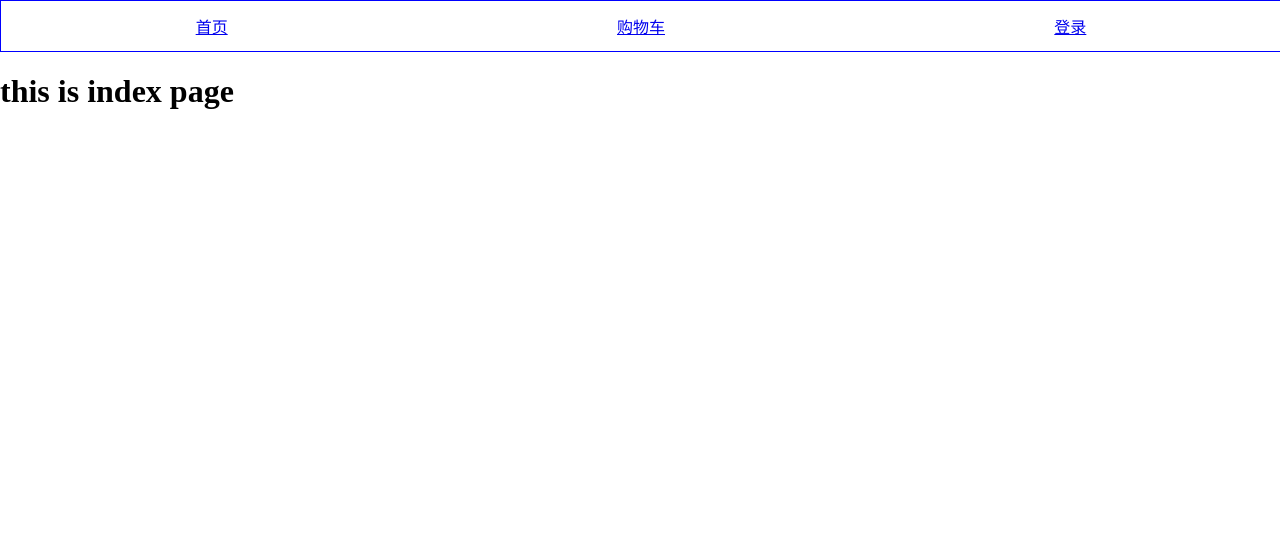
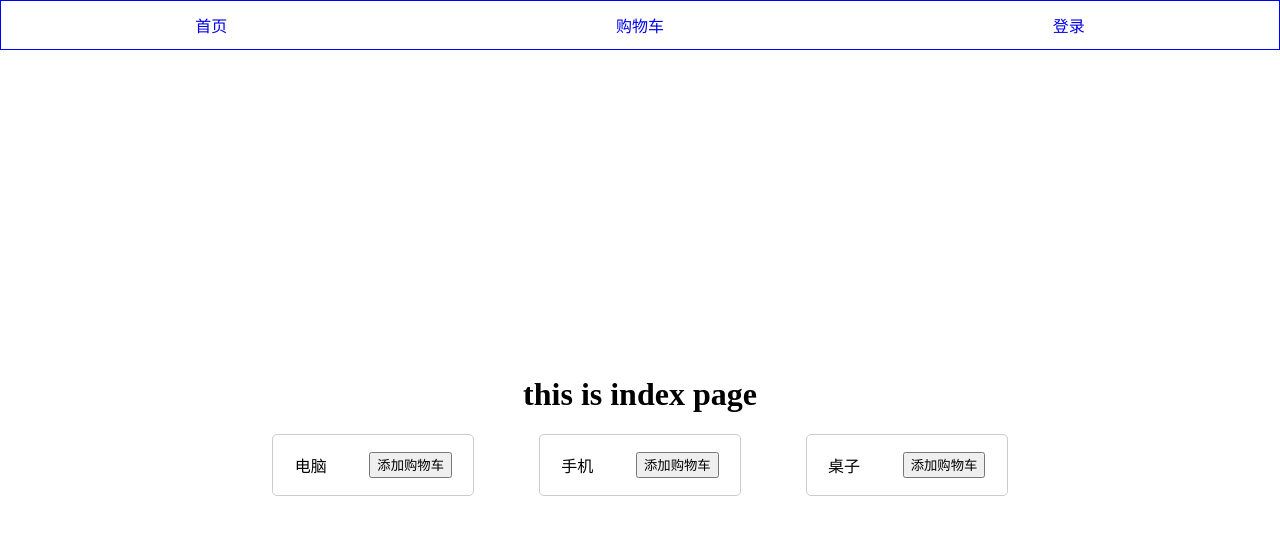
Before and after one commit to SouthArbor/demoForTs, a Vue app: page / in a window 1280 px wide. Shown: the top 534 px of the page. Built offline with nearby package versions, Linux system fonts and the light colour scheme.

Commit message:
简易购物车demo

```diff
--- a/src/App.vue
+++ b/src/App.vue
@@ -30,7 +30,7 @@ import Menu from './components/menu.vue'
 
 <template>
   <Menu/>
-  <router-view></router-view>
+  <div class="view-main"><router-view></router-view></div>
 
   <!-- <HelloWorld ref="hellWorldRef"/> -->
   <!-- <test/> -->
@@ -40,4 +40,12 @@ import Menu from './components/menu.vue'
 </template>
 
 <style scoped>
+.view-main{
+  height: calc(100% - 50px);
+  /* height: 100%; */
+  display: flex;
+  justify-content: center;
+  align-items: center;
+  flex-direction: column;
+}
 </style>
--- a/src/components/menu.vue
+++ b/src/components/menu.vue
@@ -35,6 +35,7 @@ let menuArr = reactive(menuArrTemp)
 .menu-content{
   display: flex;
   border: 1px solid blue;
+  box-sizing: border-box;
   width: 100%;
   height: 50px;
   justify-content: space-around;
--- a/src/pages/cart.vue
+++ b/src/pages/cart.vue
@@ -1,7 +1,14 @@
 <template>
   <h1> this is cart page</h1>
   <div>总数:{{ cartStore.allNum }}</div>
-  <div v-for="item in cartStore.cartList">{{ item.name }}</div>
+  <div v-for="item in cartStore.cartList" class="goods-row">
+    <div>{{ item.name }}</div>
+    <div>
+      <span class="button" @click="minus(item.id)">-</span>
+      <span>{{item.num}}</span>
+      <span class="button" @click="add(item)">+</span>
+    </div>
+  </div>
 </template>
 
 <script setup lang='ts'>
@@ -9,8 +16,27 @@
 import { useCartStore } from "../store/cart.js";
 
 const cartStore = useCartStore();
+
+const add = (goods) => {
+  cartStore.addCartNum(goods)
+}
+
+const minus = (id) => {
+  cartStore.minusCartNum(id)
+}
 </script>
 
 <style>
-
+.button{
+  padding: 0px 5px;
+  border: 1px solid brown;
+  border-radius: 5px;
+  cursor: pointer;
+}
+.goods-row{
+  display: flex;
+  width: 100px;
+  justify-content: space-around;
+  margin: 10px 0px;
+}
 </style>
--- a/src/pages/index.vue
+++ b/src/pages/index.vue
@@ -1,16 +1,44 @@
 <template>
   <h1> this is index page</h1>
+  <div class="goods-view">
+    <div v-for="item in goodsList" class="goods-item">
+      <div>{{ item.name }}</div>
+      <button @click="buy(item)" style="height: 2em;">添加购物车</button>
+    </div>
+  </div>
 </template>
 
 <script setup lang='ts'>
 import { useCartStore } from "../store/cart.js";
+import { ref, reactive } from "vue";
+const cartStore = useCartStore();
+const goodsList = reactive([
+  { name: '电脑', id: 1 },
+  { name: '手机', id: 2 },
+  { name: '桌子', id: 3 },
+])
 
-const cartStore = useCartStore();
-
-cartStore.addCartNum({name:'电脑',id:1})
+const buy = (goods) => {
+  cartStore.addCartNum(goods)
+}
+// cartStore.addCartNum({name:'电脑',id:1})
 
 </script>
 
 <style>
+.goods-view{
+  display: flex;
+  width: 800px;
+  justify-content: space-around;
+}
+.goods-item{
+  display: flex;
+  width: 200px;
+  height: 60px;
+  border: 1px solid #ccc;
+  border-radius: 5px;
 
+  justify-content: space-around;
+  align-items: center;
+}
 </style>
--- a/src/pages/login.vue
+++ b/src/pages/login.vue
@@ -1,11 +1,42 @@
 <template>
-  <h1> this is login page</h1>
+  <div class="login-view">
+    <h1> this is login page</h1>
+    <div>
+      <label>账号</label>
+      <input type="text" v-model="account">
+    </div>
+    <div>
+      <label>密码</label>
+      <input type="password" v-model="password">
+    </div>
+    <div>
+      <button @click="loginIn">登陆</button>
+    </div>
+  </div>
 </template>
 
 <script setup lang='ts'>
+import router from '../router'
+import { ref} from 'vue'
+let account = ref('admin')
+let password = ref('123456')
 
+function loginIn() {
+  if (account.value == 'admin' && password.value == '123456') {
+    router.push("/")
+  }else{
+    alert("登录失败")
+  }
+}
 </script>
 
 <style>
-
+.login-view{
+  width: 100%;
+  height: 100%;
+  display: flex;
+  justify-content: center;
+  align-items: center;
+  flex-direction: column;
+}
 </style>
--- a/src/style.css
+++ b/src/style.css
@@ -1,5 +1,12 @@
 body {
   margin: 0;
+  padding: 0;
   width: 100%;
   height: 100vh;
 }
+a{
+  text-decoration: none;
+}
+#app{
+  height: 100%;
+}
```
